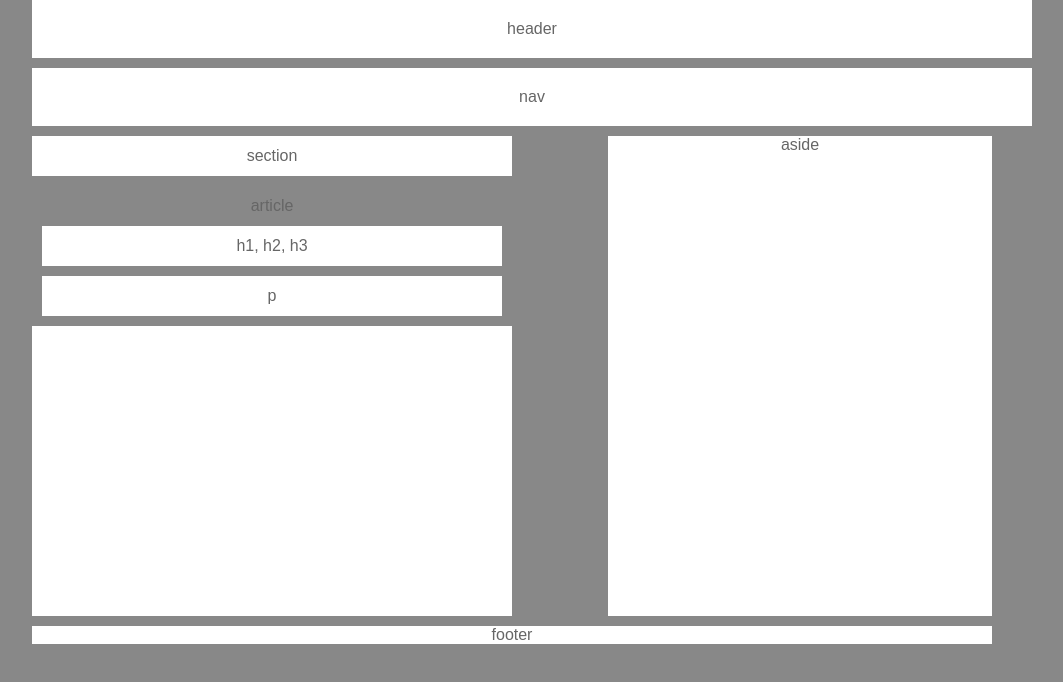
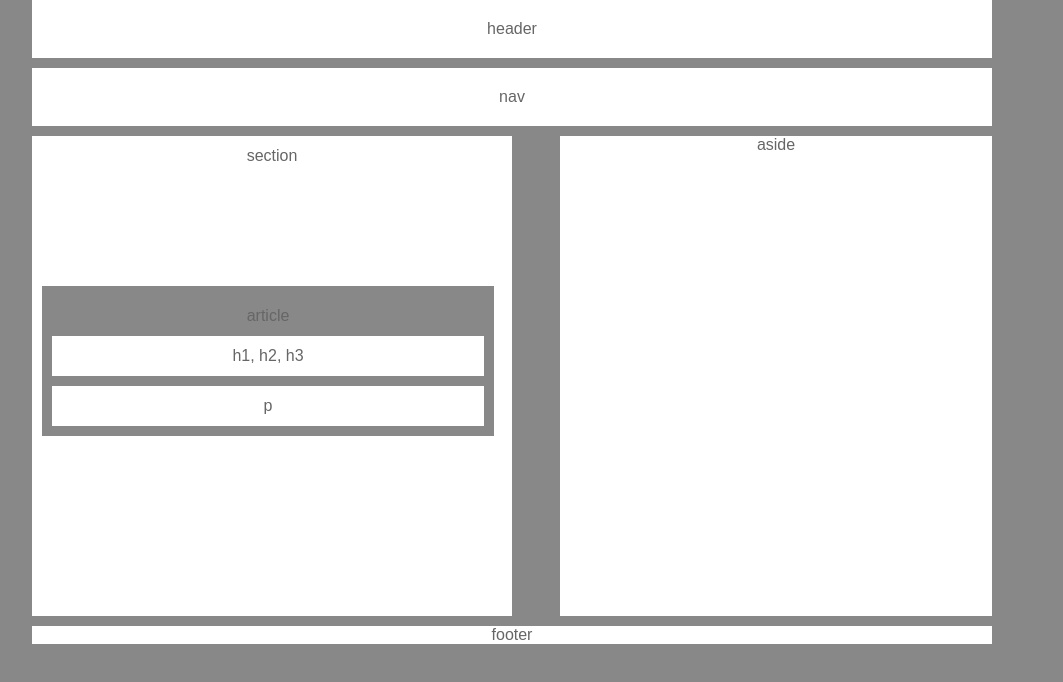
Before and after one commit to nmanderson314/HW-Wireframe, a plain HTML site: page index.html in a window 1280 px wide. Shown: the whole page, without its empty margins (128-1191 px from the left). Drawn offline with Linux system fonts and the light colour scheme.

Commit message:
fixed alignment issues with article

```diff
--- a/index.html
+++ b/index.html
@@ -25,9 +25,9 @@
         </article>
       </section>
 
-    <div class="aside">
+    <aside>
         aside
-    </div>
+    </aside>
 
     <div class="footer">
         footer
--- a/style.css
+++ b/style.css
@@ -8,13 +8,15 @@ body{
 }
 
 header{
-    width: 100%;
+    /* width: 100%; */
     padding: 20px;
     background-color: #fff;
+    /* position: absolute; */
 }
 
 .nav{
-    width: 100%;
+    clear: both;
+    /* width: 100%; */
     background-color: #fff;
     padding: 20px;
     margin-top: 10px;
@@ -29,23 +31,28 @@ section{
     margin-top: 10px;
 }
 
-.aside{
+aside{
     margin-top: 10px;
     float: right;
     height: 60%;
-    width: 40%;
+    width: 45%;
     background-color: #fff;
 }
 
 article{
-    margin:auto;
+    margin: 0;
+    position: relative;
+    bottom: -110px;
     background-color: #888;
     padding: 10px;
+    left: 10px;
+    right: 10px;
+    clear: both;
+    width: 90%;
 }
 
 .h123{
     background-color: #fff;
-    margin-bottom: 10px;
 }
 
 .p{
```
